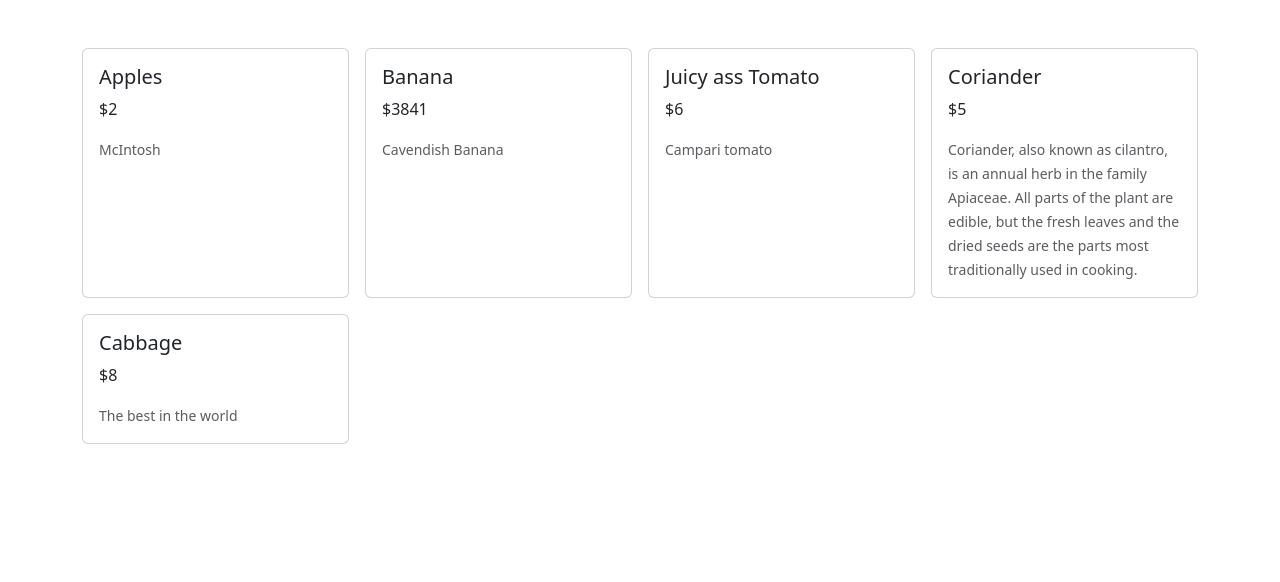
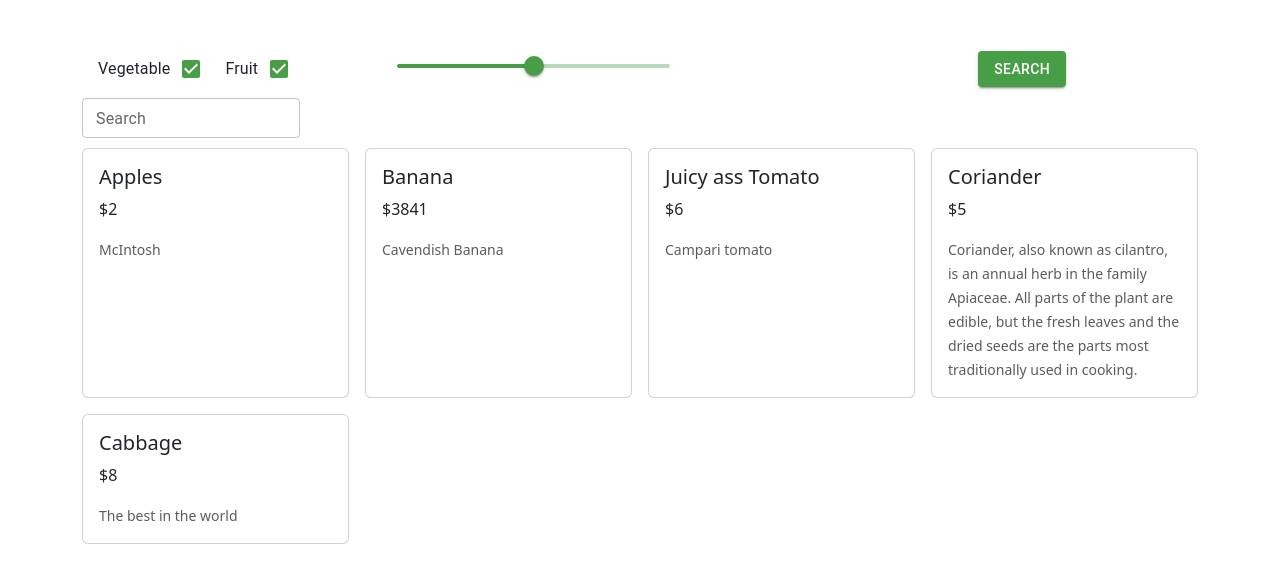
Before and after one commit to JoeMansour2003/DeltaHacks, a React (Create React App) app: page / in a window 1280 px wide. Shown: the top 582 px of the page. Built offline with nearby package versions, Linux system fonts and the light colour scheme.

Commit message:
the buttons and slider and the searchbar BUT NONE OF IT DO ANYTHING .... yet

```diff
--- a/package.json
+++ b/package.json
@@ -15,7 +15,7 @@
     "bootstrap-icons": "^1.11.3",
     "react": "^18.2.0",
     "react-dom": "^18.2.0",
-    "react-scripts": "^3.0.1",
+    "react-scripts": "^5.0.1",
     "redis": "^4.6.12",
     "styled-components": "^6.1.8",
     "web-vitals": "^2.1.4"
--- a/src/pages/Marketplace.js
+++ b/src/pages/Marketplace.js
@@ -1,4 +1,12 @@
-import React, { useState, useEffect } from "react";
+import React, { useState } from "react";
+import {
+  TextField,
+  Button,
+  Grid,
+  Checkbox,
+  FormControlLabel,
+  Slider,
+} from "@mui/material";
 
 const Marketplace = () => {
   const [hideCards, setHideCards] = useState({
@@ -10,15 +18,10 @@ const Marketplace = () => {
     flag: false,
   });
 
-    const fetch = () => {
-        var get = document.getElementById("get").value;
-        document.getElementById("put").value = get;
-    };
-
-    const fetch2 = () => {
-        var put = document.getElementById("put").value;
-        document.getElementById("get").value = put;
-    };
+  const [query, setQuery] = useState('');
+  const [showVegetables, setShowVegetables] = useState(true);
+  const [showFruits, setShowFruits] = useState(true);
+  const [sliderValue, setSliderValue] = useState(50);
 
   const handleCheckboxChange = (checkboxId) => {
     setHideCards((prevState) => {
@@ -45,6 +48,7 @@ const Marketplace = () => {
       };
     });
   };
+
   const showAll = () => {
     setHideCards({
       toronto: true,
@@ -55,10 +59,96 @@ const Marketplace = () => {
     });
   };
 
+  const handleKeyDown = (event) => {
+    if (event.key === 'Enter') {
+      // handleSearchAction();
+      console.log();
+    }
+  };
+
+  const handleClick = () => {
+    // handleSearchAction();
+    console.log();
+  };
+
+  const handleVegetableCheckboxChange = () => {
+    setShowVegetables(!showVegetables);
+  };
+
+  const handleFruitCheckboxChange = () => {
+    setShowFruits(!showFruits);
+  };
+
+  const handleSliderChange = (event, newValue) => {
+    setSliderValue(newValue);
+  };
+
   return (
     <div className="container">
       <br />
       <br />
+      <div className="searchbar" style={{ marginBottom: "10px" }}>
+        <Grid container spacing={1} alignItems="center">
+          <Grid item>
+            <FormControlLabel
+              control={
+                <Checkbox
+                  checked={showVegetables}
+                  onChange={handleVegetableCheckboxChange}
+                  style={{ color: "#489E47" }}
+                />
+              }
+              label="Vegetable"
+              labelPlacement="start"
+            />
+          </Grid>
+          <Grid item>
+            <FormControlLabel
+              control={
+                <Checkbox
+                  checked={showFruits}
+                  onChange={handleFruitCheckboxChange}
+                  color="primary"
+                  style={{ marginRight: "100px", color: "#489E47" }}
+
+                />
+              }
+              label="Fruit"
+              labelPlacement="start"
+            />
+          </Grid>
+          <Grid item xs={3}>
+            <Slider
+              value={sliderValue}
+              onChange={handleSliderChange}
+              aria-labelledby="continuous-slider"
+              style={{ color: "#489E47" }}
+            />
+          </Grid>
+          <Grid item>
+            <Button
+              variant="contained"
+              color="primary"
+              onClick={handleClick}
+              style={{ marginLeft: "300px", marginRight: "0px", backgroundColor: "#489E47", color: "#ffffff" }}
+            >
+              Search
+            </Button>
+          </Grid>
+          <Grid item>
+            <TextField
+              label="Search"
+              variant="outlined"
+              fullWidth
+              size="small"
+              style={{ width: "218px", color: "#489E47" }}
+              value={query}
+              onChange={(e) => setQuery(e.target.value)}
+              onKeyDown={handleKeyDown}
+            />
+          </Grid>
+        </Grid>
+      </div>
             <div className="row">
                 {/* cards */}
                 <div className="col">
```
Also changed, not shown: 1 other file (tests, documents, lock files or other folders). Lines whose indentation alone changed are shown as unchanged.
